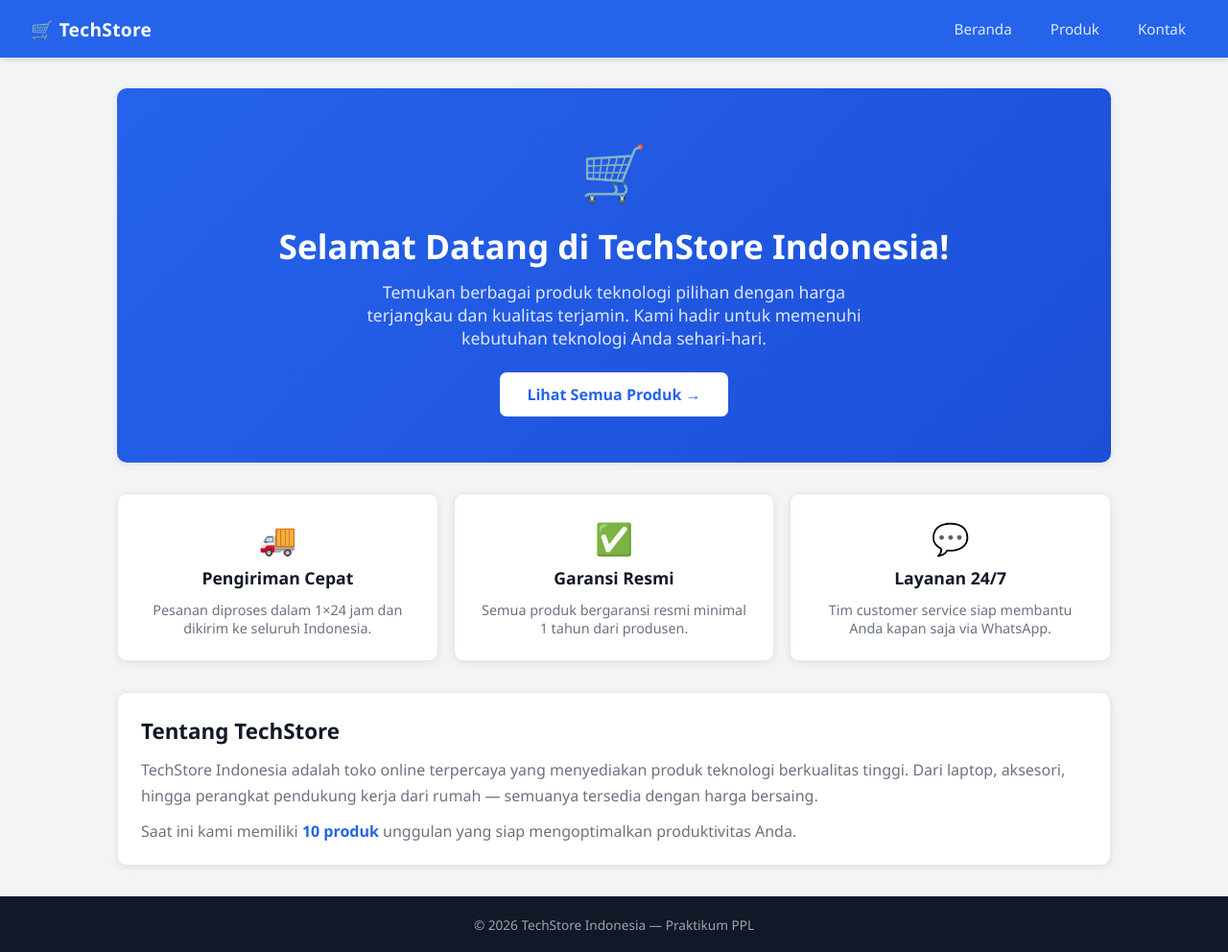
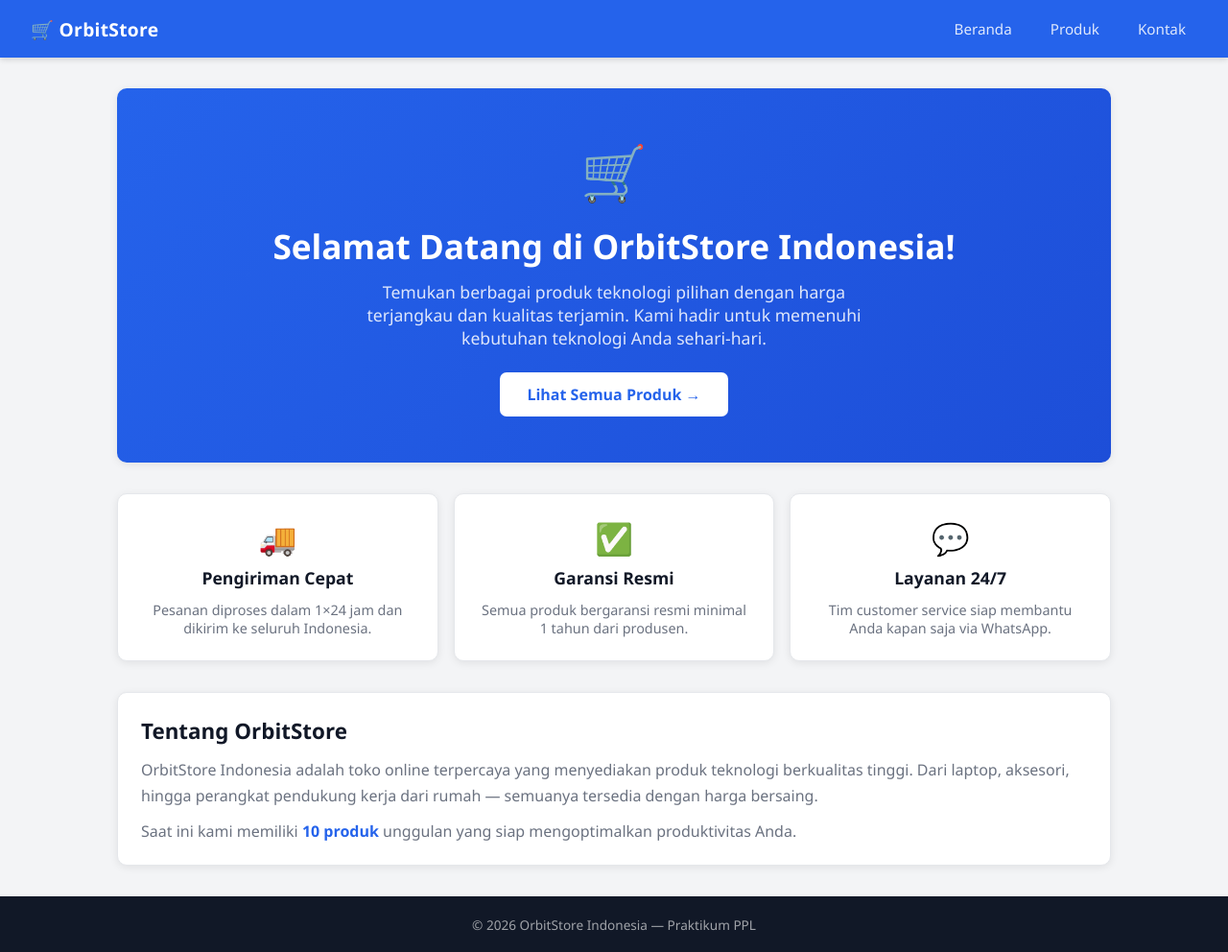
Before and after one commit to Raahmatunnisa/TugasPraktikumPPL-Website_Katalog-Django, a Django app: template katalog_produk/toko/templates/toko/home.html in a window 1280 px wide. Shown: the whole page at 96% size. Run offline with Django 4.2, Linux system fonts and the light colour scheme; the template is opened without the code that fills it: most values are stand-ins (such as "Sample title", 1, 10 or a date in 2020).

```diff
--- a/katalog_produk/toko/templates/toko/base.html
+++ b/katalog_produk/toko/templates/toko/base.html
@@ -3,7 +3,7 @@
 <head>
   <meta charset="UTF-8" />
   <meta name="viewport" content="width=device-width, initial-scale=1.0" />
-  <title>{% block title %}TechStore{% endblock %} — TechStore Indonesia</title>
+  <title>{% block title %}OrbitStore{% endblock %} — OrbitStore Indonesia</title>
   <style>
     /* ===== Reset & variabel ===== */
     *, *::before, *::after { box-sizing: border-box; margin: 0; padding: 0; }
@@ -127,7 +127,7 @@
 
 <!-- ===== Navigasi ===== -->
 <nav>
-  <a href="/" class="brand">🛒 TechStore</a>
+  <a href="/" class="brand">🛒 OrbitStore</a>
   <div class="nav-links">
     <a href="/" {% if request.path == '/' %}class="aktif"{% endif %}>Beranda</a>
     <a href="/produk/" {% if '/produk' in request.path %}class="aktif"{% endif %}>Produk</a>
@@ -142,7 +142,7 @@
 
 <!-- ===== Footer ===== -->
 <footer>
-  <p>© 2026 TechStore Indonesia — Praktikum PPL</p>
+  <p>© 2026 OrbitStore Indonesia — Praktikum PPL</p>
 </footer>
 
 </body>
--- a/katalog_produk/toko/templates/toko/home.html
+++ b/katalog_produk/toko/templates/toko/home.html
@@ -9,7 +9,7 @@
      background: linear-gradient(135deg, #2563eb 0%, #1d4ed8 100%); color: white; border: none;">
   <div style="font-size: 3.5rem; margin-bottom: 1rem;">🛒</div>
   <h1 style="color: white; font-size: 2.2rem; margin-bottom: .75rem;">
-    Selamat Datang di TechStore Indonesia!
+    Selamat Datang di OrbitStore Indonesia!
   </h1>
   <p style="color: rgba(255,255,255,.85); font-size: 1.1rem; max-width: 560px;
             margin: 0 auto 1.5rem;">
@@ -43,9 +43,9 @@
 
 <!-- ===== Info Singkat ===== -->
 <div class="kartu">
-  <h2>Tentang TechStore</h2>
+  <h2>Tentang OrbitStore</h2>
   <p style="color:var(--abu); line-height:1.7; margin-bottom:.75rem;">
-    TechStore Indonesia adalah toko online terpercaya yang menyediakan produk teknologi
+    OrbitStore Indonesia adalah toko online terpercaya yang menyediakan produk teknologi
     berkualitas tinggi. Dari laptop, aksesori, hingga perangkat pendukung kerja dari rumah —
     semuanya tersedia dengan harga bersaing.
   </p>
```
Also changed, not shown: katalog_produk/toko/views.py (+4 -4 lines).
